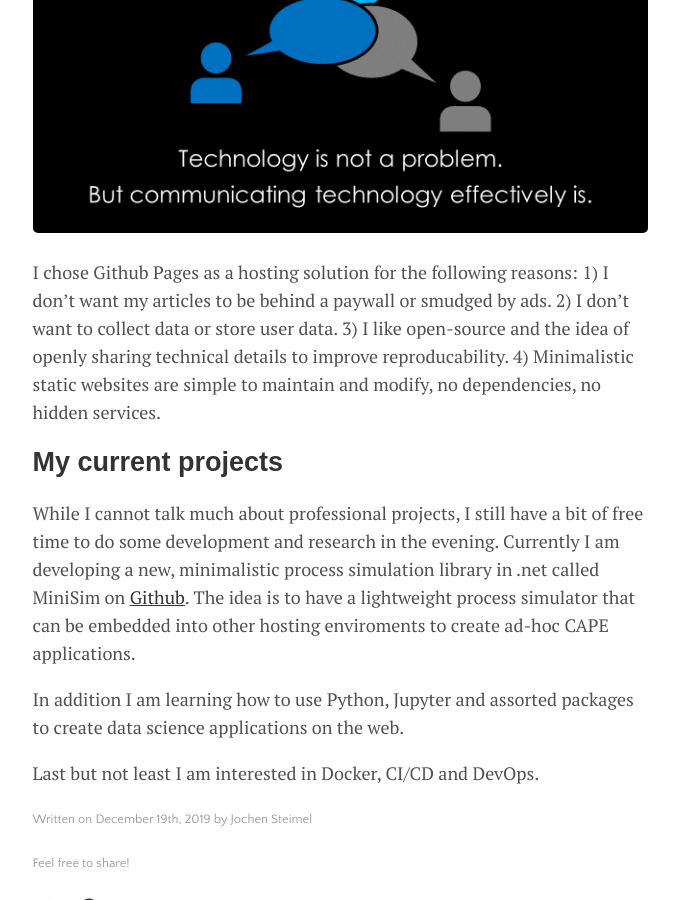
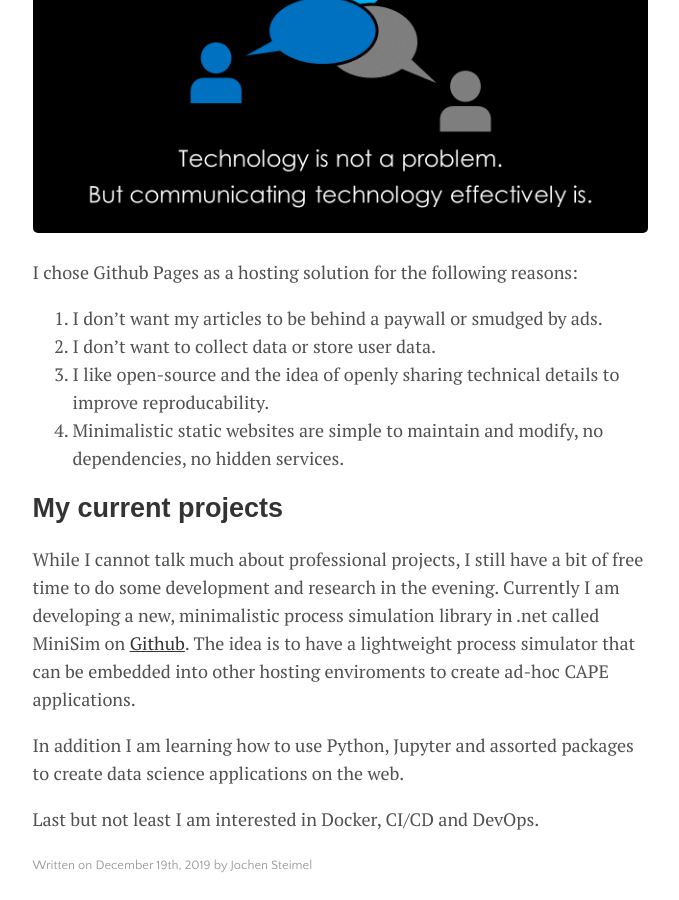
Before and after one commit to Nukleon84/ChemicalCode, a Jekyll site: the page built from _posts/2019-12-19-welcome-to-my-blog.md, in a window 1280 px wide and 900 px high, scrolled down 1446 px. Shown: the whole window, without its empty margins (300-979 px from the left). Built offline with Jekyll 4.4.1, drawn with Linux system fonts in a browser that asks for light colours.

Commit message:
Updated enumeration in first blog post

```diff
--- a/_posts/2019-12-19-welcome-to-my-blog.md
+++ b/_posts/2019-12-19-welcome-to-my-blog.md
@@ -24,10 +24,11 @@
 ![Communication](https://nukleon84.github.io/ChemicalCode/assets/img/Communication.png)
 
 I chose Github Pages as a hosting solution for the following reasons:
-1) I don't want my articles to be behind a paywall or smudged by ads.
-2) I don't want to collect data or store user data.
-3) I like open-source and the idea of openly sharing technical details to improve reproducability.
-4) Minimalistic static websites are simple to maintain and modify, no dependencies, no hidden services.
+
+1. I don't want my articles to be behind a paywall or smudged by ads.
+2. I don't want to collect data or store user data.
+3. I like open-source and the idea of openly sharing technical details to improve reproducability.
+4. Minimalistic static websites are simple to maintain and modify, no dependencies, no hidden services.
 
 ## My current projects
 
```
